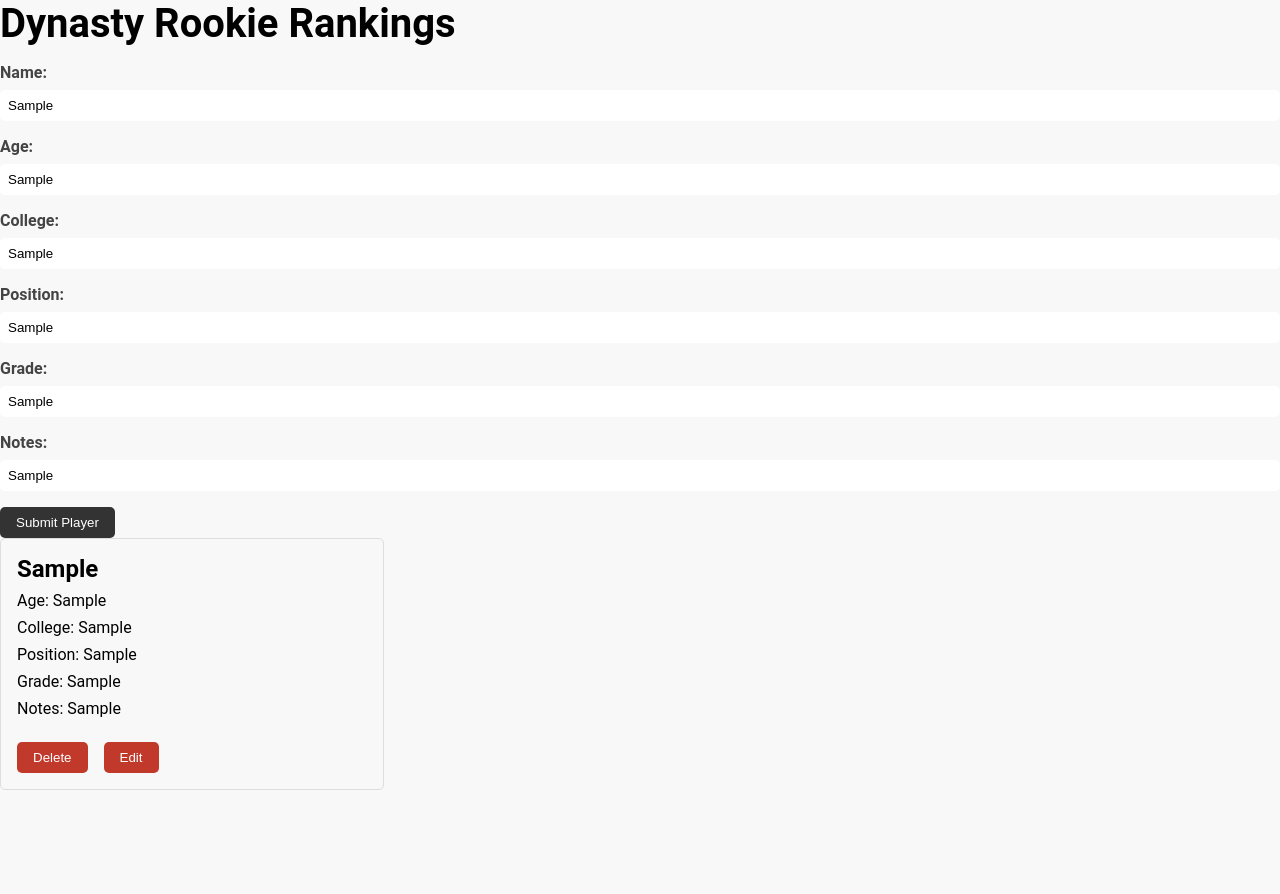
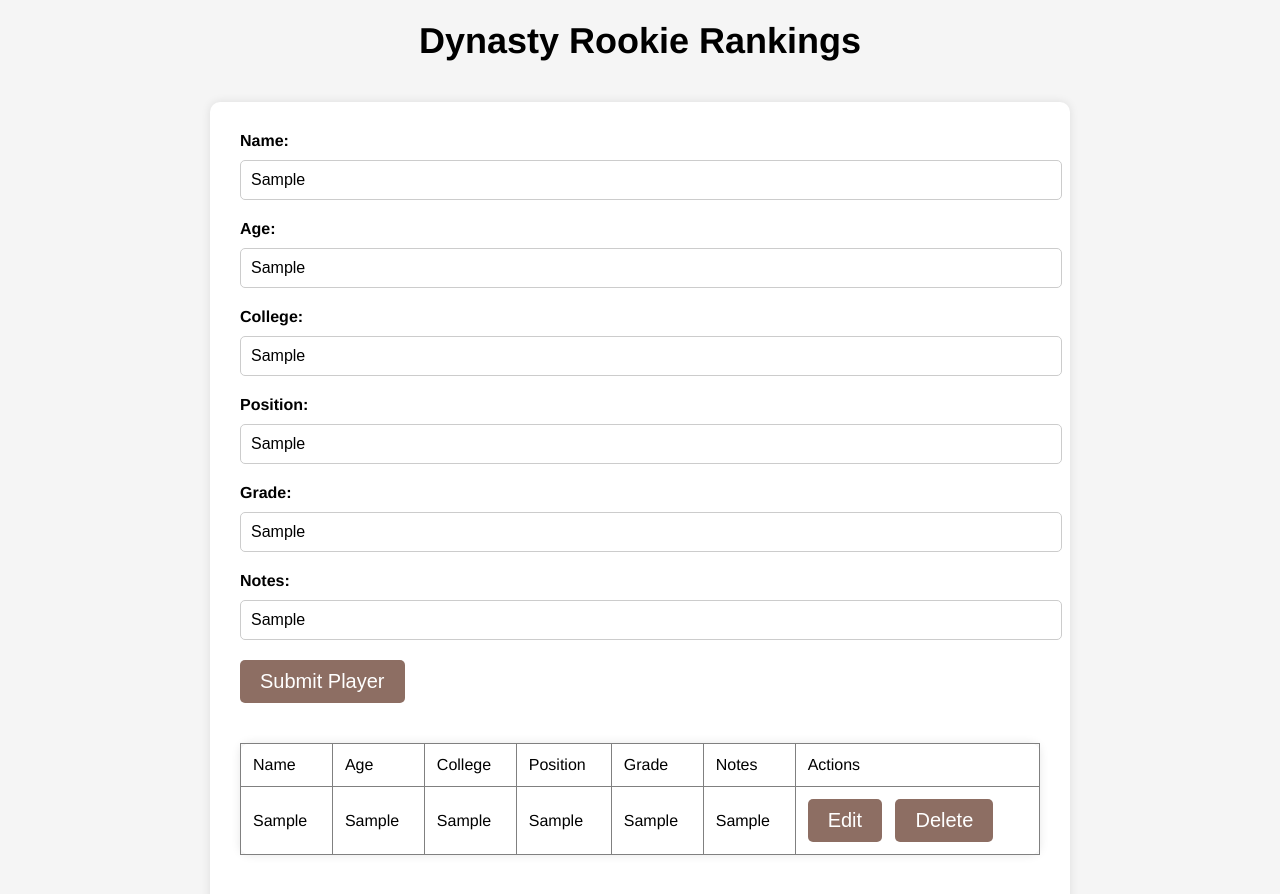
Before and after one commit to Grant-lubsch/football_rookies, a React (Create React App) app in the folder client/: page / in a window 1280 px wide. Both pictures are taken after typing "Sample", "Sample", "Sample", "Sample", "Sample", "Sample" into the empty fields and a click on the button "Submit Player". Shown: the top 894 px of the page. Before the commit the page ends 806 px from the top, so only its background shows below. Built offline with nearby package versions, Linux system fonts and the light colour scheme; no server answers.

Commit message:
fixed bugs

```diff
--- a/client/src/App.css
+++ b/client/src/App.css
@@ -1,95 +1,101 @@
-/* Global Styles */
-* {
-  margin: 0;
-  padding: 0;
-  box-sizing: border-box;
-}
-
 body {
-  font-family: "Roboto", sans-serif;
-  background-color: #f8f8f8;
+  background-color: #f5f5f5;
+  font-family: "Helvetica Neue", sans-serif;
 }
 
 h1 {
-  font-size: 2.5rem;
-  margin-bottom: 1rem;
+  font-size: 36px;
+  font-weight: bold;
+  text-align: center;
+  margin-top: 20px;
+  margin-bottom: 40px;
 }
 
-form {
-  display: flex;
-  flex-wrap: wrap;
-  margin-bottom: 2rem;
+.form {
+  background-color: #fff;
+  border-radius: 10px;
+  box-shadow: 0px 0px 10px rgba(0, 0, 0, 0.1);
+  margin: 0 auto;
+  padding: 30px;
+  width: 80%;
+  max-width: 800px;
 }
 
 label {
   display: block;
-  margin-bottom: 0.5rem;
+  font-size: 16px;
   font-weight: bold;
-  color: #444;
+  margin-bottom: 10px;
 }
 
 input {
-  padding: 0.5rem;
+  border: 1px solid #ccc;
   border-radius: 5px;
-  border: none;
-  margin-bottom: 1rem;
+  font-size: 16px;
+  padding: 10px;
+  margin-bottom: 20px;
   width: 100%;
 }
 
 button {
-  padding: 0.5rem 1rem;
-  background-color: #333;
-  color: #fff;
+  background-color: #8d6e63;
   border: none;
   border-radius: 5px;
+  color: #fff;
   cursor: pointer;
-  margin-right: 1rem;
+  font-size: 20px;
+  padding: 10px 20px;
 }
 
 button:hover {
-  background-color: #555;
+  background-color: #6d4c41;
 }
 
-.card {
-  border-radius: 5px;
-  border: 1px solid #ddd;
-  padding: 1rem;
-  margin-bottom: 1rem;
+table {
+  background-color: #fff;
+  border-collapse: collapse;
+  border-radius: 10px;
+  box-shadow: 0px 0px 10px rgba(0, 0, 0, 0.1);
+  margin: 40px auto;
+  max-width: 100%;
   width: 100%;
 }
 
-.card h1 {
-  font-size: 1.5rem;
-  margin-bottom: 0.5rem;
+th,
+td {
+  padding: 12px;
+  text-align: left;
 }
 
-.card p {
-  margin-bottom: 0.5rem;
-  font-size: 1rem;
+th {
+  background-color: #f5f5f5;
+  font-size: 16px;
+  font-weight: bold;
 }
 
-.card button {
-  margin-top: 1rem;
-  background-color: #c0392b;
+tr:nth-child(even) {
+  background-color: #f2f2f2;
 }
 
-.card button:hover {
-  background-color: #e74c3c;
+tr:hover {
+  background-color: #ddd;
 }
 
-/* Media Queries */
-@media screen and (min-width: 768px) {
-  form {
-    width: 50%;
-    margin: 0 auto;
+@media only screen and (max-width: 600px) {
+  .form {
+    width: 100%;
   }
 
-  .card {
-    width: 30%;
-    margin-right: 2%;
+  table {
+    width: 100%;
   }
 
-  .card:nth-child(3n) {
-    margin-right: 0;
+  th,
+  td {
+    padding: 8px;
+  }
+
+  button {
+    font-size: 16px;
   }
 }
--- a/client/src/App.js
+++ b/client/src/App.js
@@ -102,28 +102,41 @@ function App() {
         />
 
         <button onClick={submitPlayer}>Submit Player</button>
-
+        <br />
+        <table border="1">
+          <thead>
+            <tr>
+              <td>Name</td>
+              <td>Age</td>
+              <td>College</td>
+              <td>Position</td>
+              <td>Grade</td>
+              <td>Notes</td>
+              <td>Actions</td>
+            </tr>
+          </thead>
+          <tbody>
             {playerList.map((val) => {
               return (
-            <div className="card">
-              <h1>{val.playerName}</h1>
-              <p>Age: {val.playerAge}</p>
-              <p>College: {val.playerCollege}</p>
-              <p>Position: {val.playerPosition}</p>
-              <p>Grade: {val.playerGrade}</p>
-              <p>Notes: {val.playerNotes}</p>
-
-              <button
-                onClick={() => {
-                  deletePlayer(val.playerName);
-                }}
-              >
+                <tr key={val.id}>
+                  <td>{val.playerName}</td>
+                  <td>{val.playerAge}</td>
+                  <td>{val.playerCollege}</td>
+                  <td>{val.playerPosition}</td>
+                  <td>{val.playerGrade}</td>
+                  <td>{val.playerNotes}</td>
+                  <td>
+                    <button>Edit</button>
+                    &nbsp;&nbsp;&nbsp;
+                    <button onClick={() => deletePlayer(val.playerName)}>
                       Delete
                     </button>
-              <button>Edit</button>
-            </div>
+                  </td>
+                </tr>
               );
             })}
+          </tbody>
+        </table>
       </div>
     </div>
   );
```
Also changed, not shown: 1 other file (tests, documents, lock files or other folders). Lines whose indentation alone changed are shown as unchanged.
